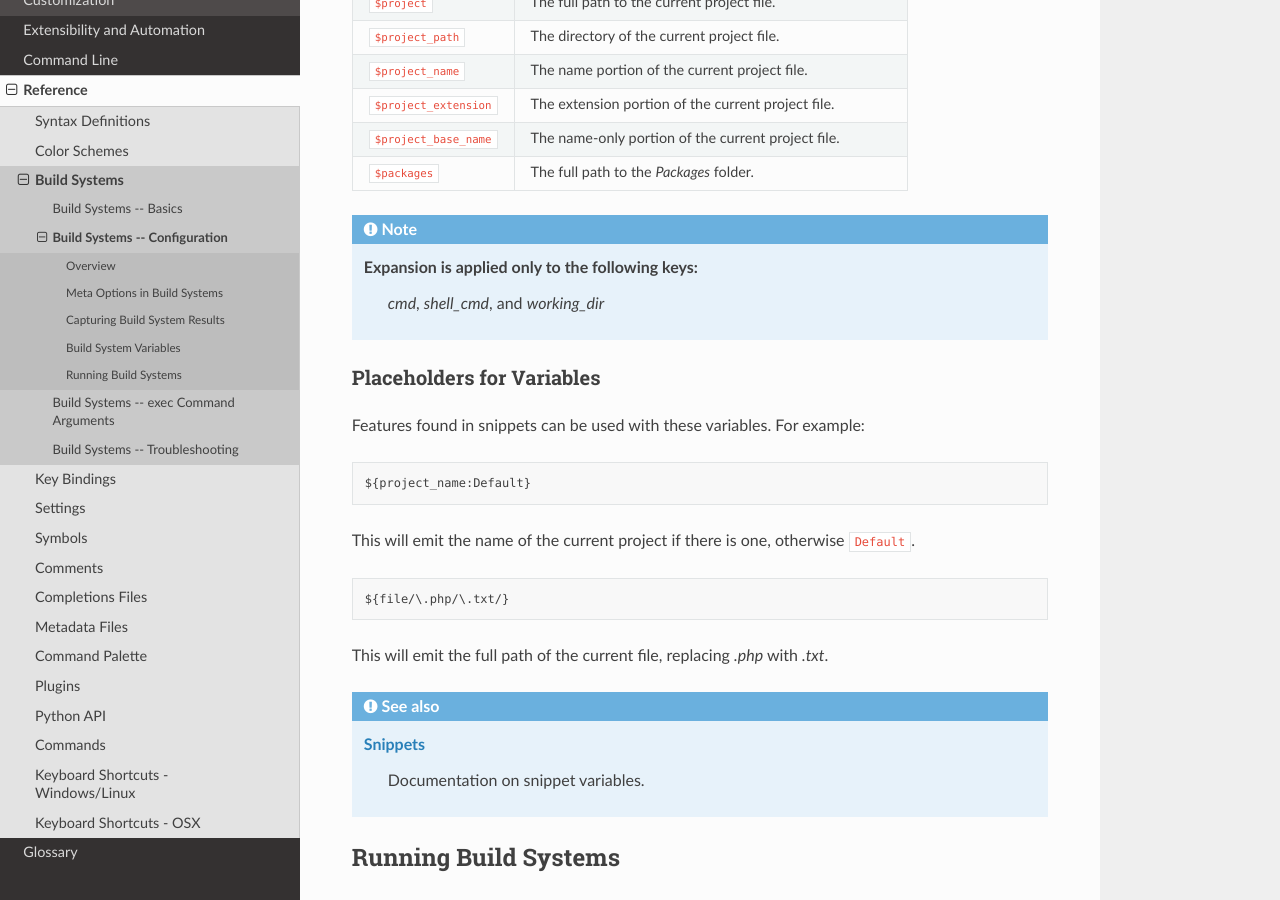
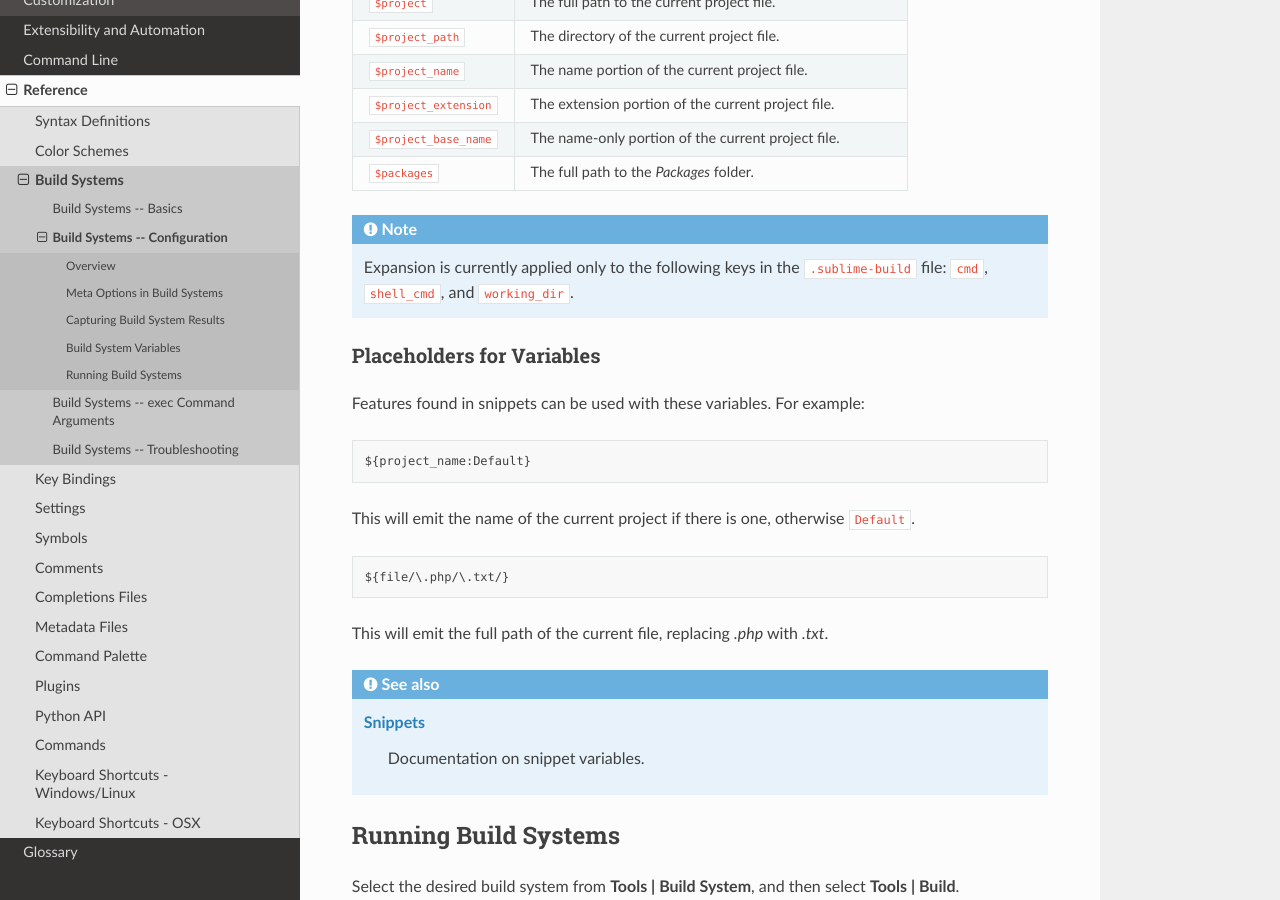
Before and after one commit to guillermooo/sublime-undocs, a Sphinx documentation site: the page built from source/reference/build_systems/configuration.rst, in a window 1280 px wide and 900 px high, scrolled down 3675 px. Built offline with Sphinx 7.4.7 and the Read the Docs theme 2.0.0, drawn with Linux system fonts in a browser that asks for light colours.

Commit message:
add details about variable expansion in build systems

```diff
--- a/source/reference/build_systems/configuration.rst
+++ b/source/reference/build_systems/configuration.rst
@@ -255,8 +255,10 @@ in ``.sublime-build`` files:
 
 
 .. note::
-    Expansion is applied only to the following keys:
-     `cmd`, `shell_cmd`, and `working_dir`
+
+    Expansion is currently applied only
+    to the following keys in the :file:`.sublime-build` file:
+    ``cmd``, ``shell_cmd``, and ``working_dir``.
 
 
 Placeholders for Variables
```
